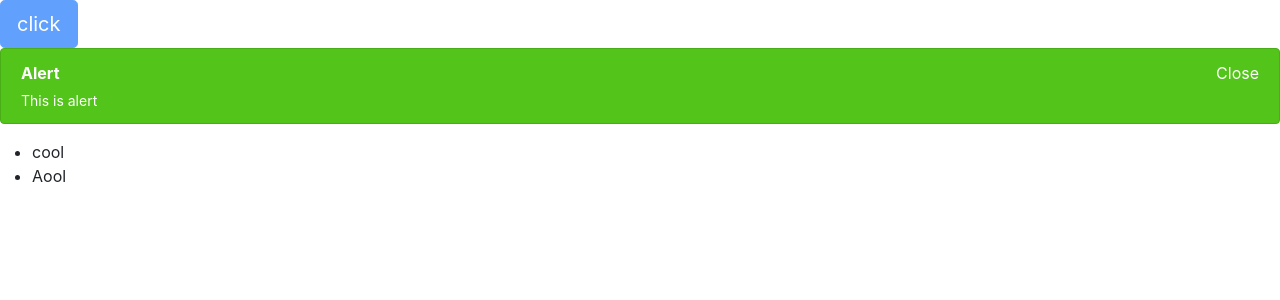
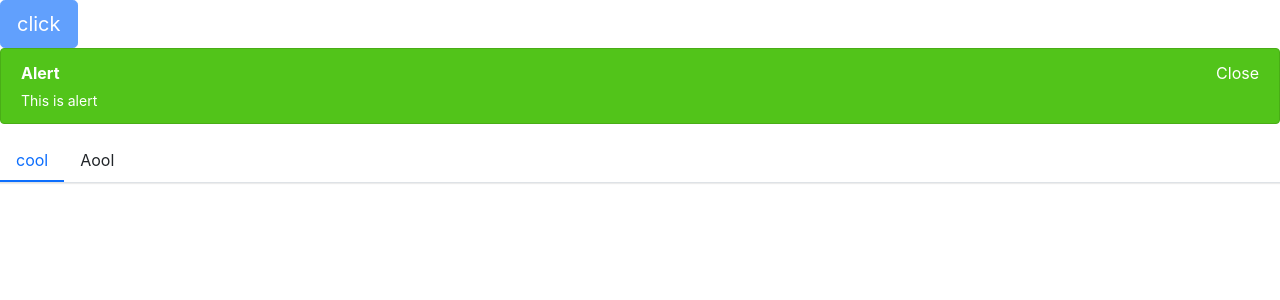
Before and after one commit to TimurJiangShan/AntdComponent, a React app in the folder kekecomponent/: page / in a window 1280 px wide. Shown: the top 300 px of the page. Built offline with nearby package versions, Linux system fonts and the light colour scheme; the HTML template or start-up script is replaced by a standard one.

Commit message:
Add button style

```diff
--- a/kekecomponent/src/component/Menu/menu.tsx
+++ b/kekecomponent/src/component/Menu/menu.tsx
@@ -26,6 +26,7 @@ interface IMenuContext {
   index: string;
   onSelect?: SelectCallback;
 }
+
 export const MenuContext = React.createContext<IMenuContext>({ index: "0" });
 export const Menu: React.FC<MenuProps> = (props: MenuProps) => {
   // children 是什么？？？
@@ -42,7 +43,7 @@ export const Menu: React.FC<MenuProps> = (props: MenuProps) => {
   };
   // 创建一个传递给子组件的context
   const passedContext: IMenuContext = {
-    index: currentActive || "1",
+    index: currentActive || "0",
     onSelect: handleClick,
   };
 
--- a/kekecomponent/src/component/Menu/menuItem.tsx
+++ b/kekecomponent/src/component/Menu/menuItem.tsx
@@ -27,14 +27,13 @@ export const MenuItem: React.FC<MenuItemProps> = (props: MenuItemProps) => {
 
   // 注意a11y的规则
   return (
-    <li>
+    <li className={classes} style={style}>
       <div
-        className={classes}
-        style={style}
         role="button"
         onClick={handleClick}
         onKeyDown={() => {}}
         tabIndex={0}
+        style={{ outline: "none" }}
       >
         {children}
       </div>
--- a/kekecomponent/src/styles/index.scss
+++ b/kekecomponent/src/styles/index.scss
@@ -7,3 +7,5 @@
 @import "../component/Button/_style.scss";
 
 @import "../component/Alert/_style.scss";
+
+@import "../component/Menu/_style.scss";
```
